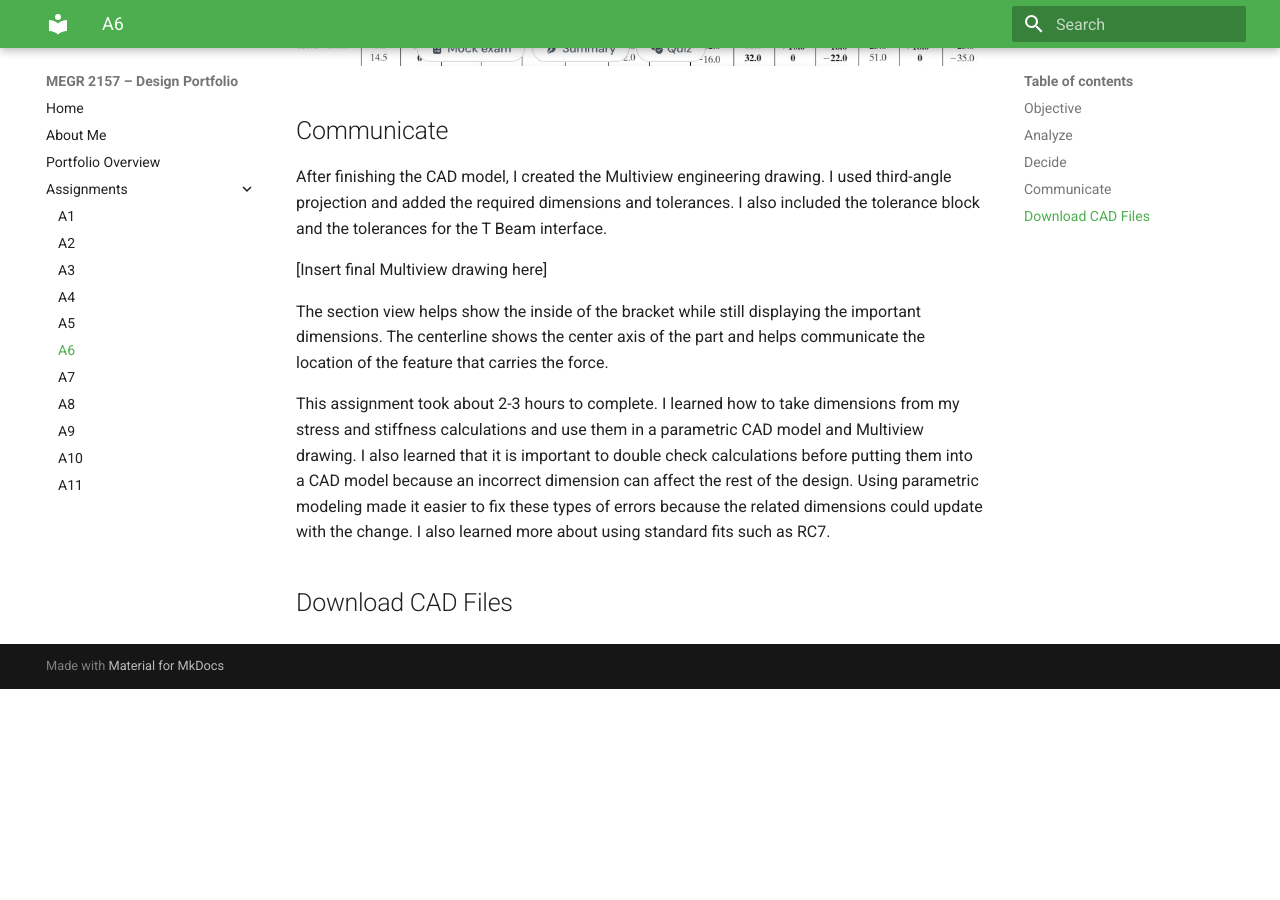
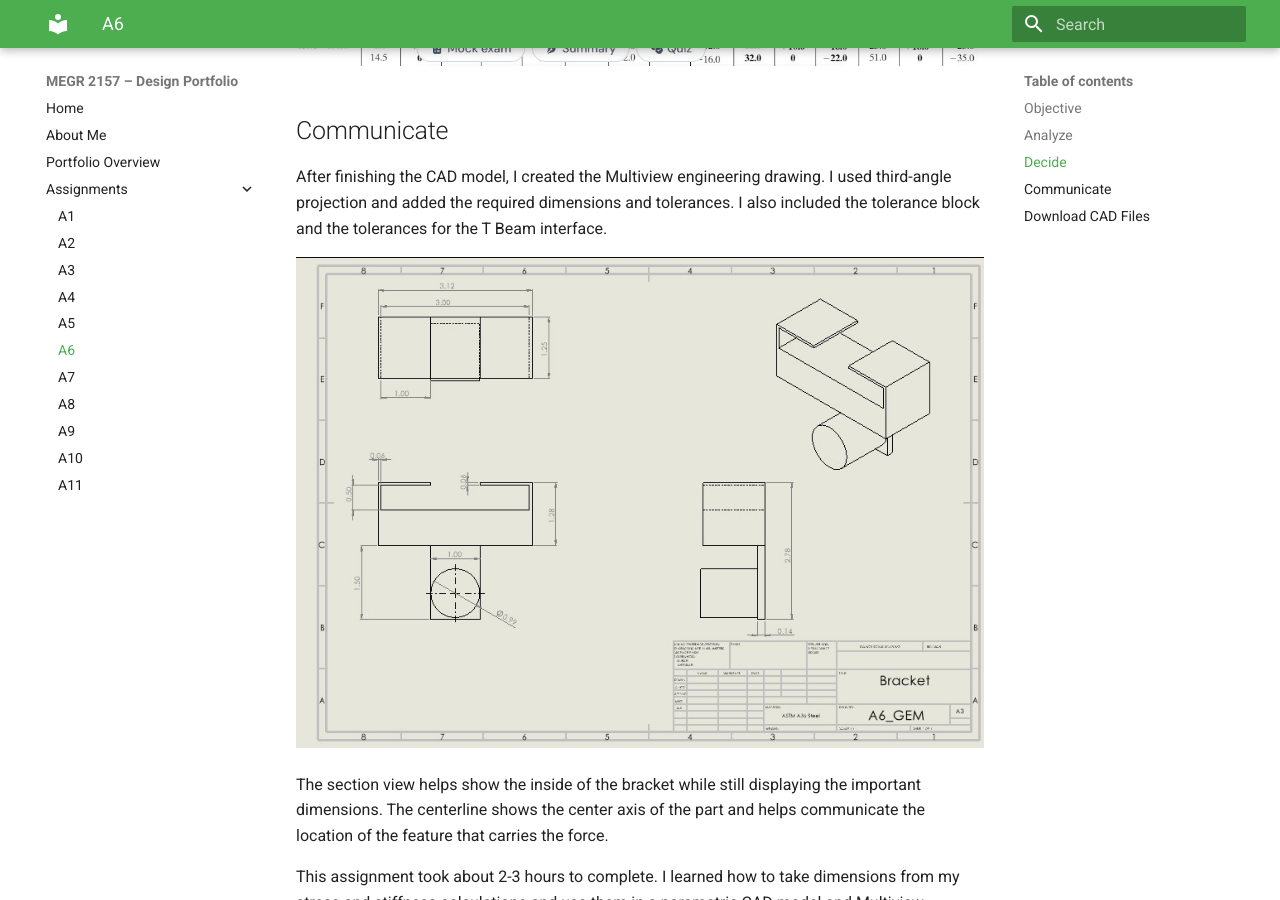
Before and after one commit to gmclean04/Mclean-MEGR-2156-Portfolio, an MkDocs documentation site: the page built from docs/assignments/A06/index.md, in a window 1280 px wide and 900 px high, scrolled down 5479 px. Built offline with MkDocs 1.6.1 and Material for MkDocs 9.7.7, drawn with Linux system fonts in a browser that asks for light colours; before the commit the page ends 6168 px from its top, so only the background shows below that.

Commit message:
Update index.md

```diff
--- a/docs/assignments/A06/index.md
+++ b/docs/assignments/A06/index.md
@@ -43,7 +43,7 @@ I added a section view because it makes the inside of the bracket easier to see
 
 After finishing the CAD model, I created the Multiview engineering drawing. I used third-angle projection and added the required dimensions and tolerances. I also included the tolerance block and the tolerances for the T Beam interface.
 
-[Insert final Multiview drawing here]
+![Drawing](https://github.com/gmclean04/Mclean-MEGR-2156-Portfolio/raw/d747af69ea199a76cd60db06eb3dd82ae21050c2/docs/assignments/A06/A6_10.jpg)
 
 The section view helps show the inside of the bracket while still displaying the important dimensions. The centerline shows the center axis of the part and helps communicate the location of the feature that carries the force.
 
```
